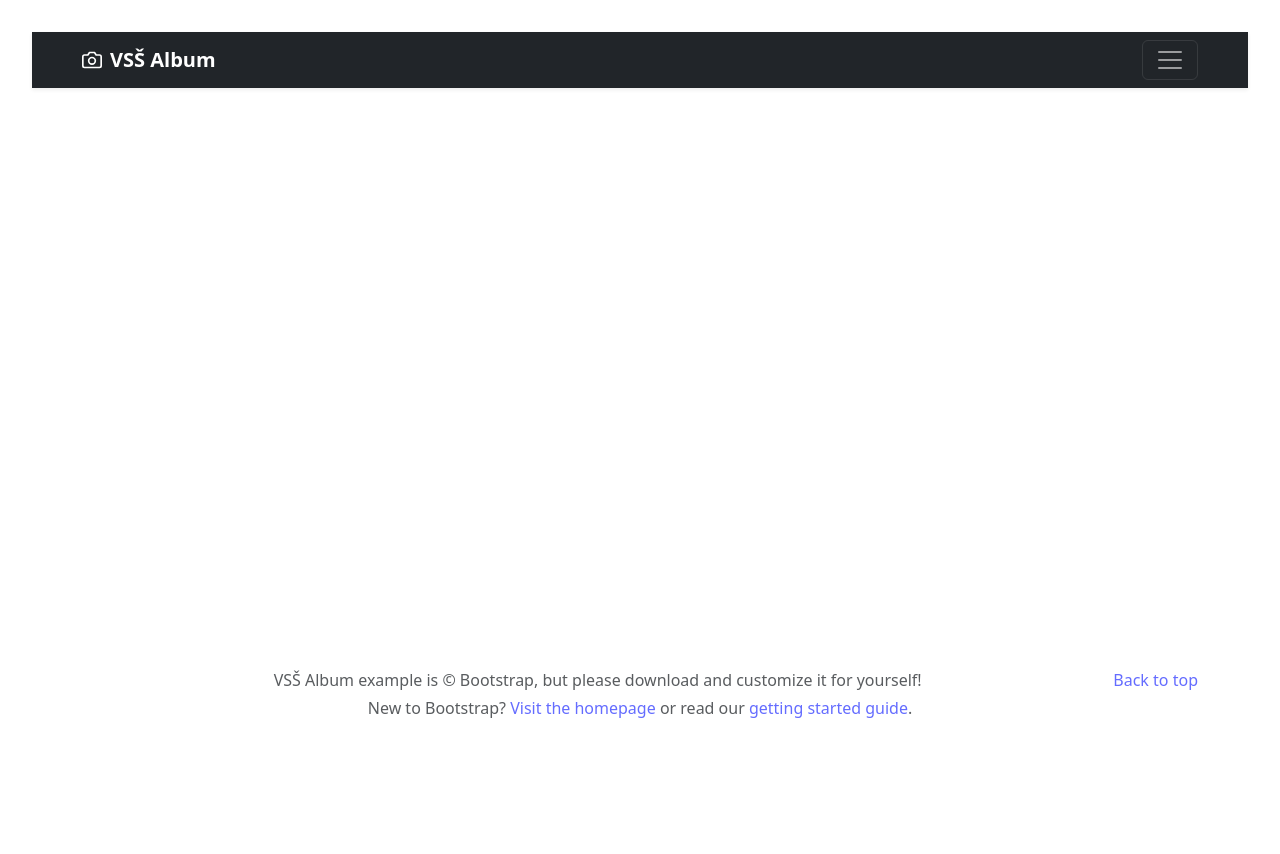
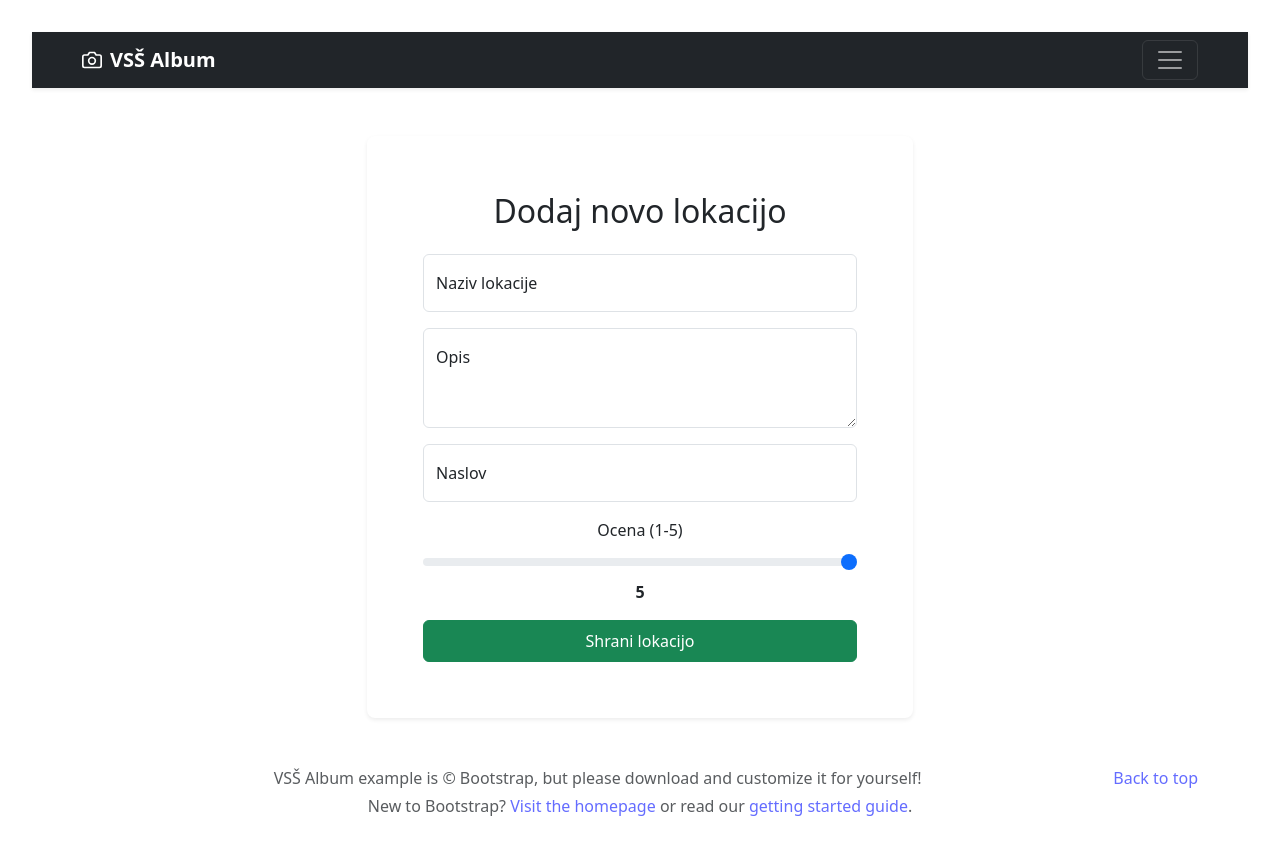
Before and after one commit to islammusicscv/bars-frontend, a React (Vite) app: page /add-location in a window 1280 px wide. Shown: the top 854 px of the page. Before the commit the page ends 800 px from the top, so only its background shows below. Built offline with nearby package versions, Linux system fonts and the light colour scheme; the HTML template or start-up script is replaced by a standard one.

Commit message:
Popravljen dizajn za eno lokacijo. In Dodana možnost dodajanje lokacije.

```diff
--- a/src/App.tsx
+++ b/src/App.tsx
@@ -6,6 +6,7 @@ import Location from "./pages/Location.tsx";
 import Login from "./pages/Login.tsx";
 import Register from "./pages/Register.tsx";
 import {AuthProvider} from "./context/AuthContext.tsx";
+import LocationAdd from "./pages/LocationAdd.tsx";
 
 function App() {
 
@@ -17,6 +18,7 @@ function App() {
                 <Routes>
                     <Route path="/" element={<Home/>} />
                     <Route path="/locations/:id" element={<Location/>} />
+                    <Route path="/add-location" element={<LocationAdd/>} />
                     <Route path="/login" element={<Login/>} />
                     <Route path="/register" element={<Register/>} />
                 </Routes>
--- a/src/components/Card.tsx
+++ b/src/components/Card.tsx
@@ -1,4 +1,5 @@
 import type {Location} from '../interfaces/Location.ts';
+import {Link} from "react-router-dom";
 
 interface Props {
     location: Location;
@@ -18,8 +19,9 @@ const Card = ({location}: Props) => {
                   <div className="card-body"><p className="card-text">{location.title}</p>
                       <div className="d-flex justify-content-between align-items-center">
                           <div className="btn-group">
-                              <button type="button" className="btn btn-sm btn-outline-secondary">View
-                              </button>
+                              <Link to={`/locations/${location.id}`} className="btn btn-sm btn-outline-secondary">
+                                  View
+                              </Link>
                               <button type="button" className="btn btn-sm btn-outline-secondary">Edit
                               </button>
                           </div>
--- a/src/components/CardComment.tsx
+++ b/src/components/CardComment.tsx
@@ -6,7 +6,6 @@ interface Props {
 const CardComment = ({content, createdAt}: Props) => {
   return (
       <>
-          <div> VSŠ je zakon</div>
           <div>
               {content}
           </div>
--- a/src/components/Header.tsx
+++ b/src/components/Header.tsx
@@ -47,7 +47,7 @@ const Header = () => {
                             <h4>Meni</h4>
                             <ul className="list-unstyled">
                                 <li><Link to='/' className="text-white text-decoration-none">Domov</Link></li>
-                                <li><Link to='/locations' className="text-white text-decoration-none">Lokacije</Link></li>
+                                <li><Link to='/add-location' className="text-white text-decoration-none">Dodaj lokacijo</Link></li>
                                 {!isAuthenticated ? (
                                     <>
                                         <li><Link to='/register' className="text-white text-decoration-none">Registracija</Link></li>
--- /dev/null
+++ b/src/interfaces/CreateLocation.ts
@@ -0,0 +1,6 @@
+export interface CreateLocationData {
+    title: string;
+    description: string;
+    rating: number;
+    address: string;
+}
--- a/src/pages/Location.tsx
+++ b/src/pages/Location.tsx
@@ -1,5 +1,5 @@
 import {useEffect, useState} from "react";
-import {useParams} from "react-router-dom";
+import {useNavigate, useParams} from "react-router-dom";
 import apiClient from "../services/axiosInstance.ts";
 import CardComment from "../components/CardComment.tsx";
 
@@ -8,6 +8,7 @@ const Location = () => {
     const [content, setContent] = useState<string>('');
     const [comments, setComments] = useState<Comment[]>([]);
     const {id} = useParams();
+    const navigate = useNavigate();
 
     const getComments = async () => {
         try {
@@ -64,47 +65,105 @@ const Location = () => {
     }
 
     return (
-        <div className="container mt-4">
-            <h1 className="display-4">
-                {location.title}
-            </h1>
-            <p className="lead">
-                {location.description}
-            </p>
-            <div className="text-muted mb-3">
-                Datum objave: {location.createdAt.toString()}
-            </div>
-            <div className="mb-3">
-                <strong>Ocena: </strong> {location.rating} / 5
-            </div>
-            <div className="mb-4">
-                <strong>Naslov: </strong> {location.address}
+        <div className="container mt-5 mb-5">
+            <div className="row">
+                <div className="col-lg-8">
+                    <div className="card shadow-sm mb-5 overflow-hidden border-0">
+                        <div className="bg-dark text-white d-flex align-items-center justify-content-center" style={{ height: '300px' }}>
+                            <svg className="bd-placeholder-img" width="100%" height="100%" xmlns="http://www.w3.org/2000/svg" aria-hidden="true" preserveAspectRatio="xMidYMid slice" focusable="false">
+                                <rect width="100%" height="100%" fill="#55595c"></rect>
+                                <text x="50%" y="50%" fill="#eceeef" dy=".3em" fontSize="2rem" textAnchor="middle">Slika lokacije</text>
+                            </svg>
                         </div>
 
-            <hr />
+                        <div className="card-body p-4">
+                            <div className="d-flex justify-content-between align-items-start mb-3">
+                                <h1 className="display-5 fw-bold text-dark mb-0">{location.title}</h1>
+                                <div className="badge bg-warning text-dark fs-5 shadow-sm">
+                                    ★ {location.rating}
+                                </div>
+                            </div>
 
-            <h3>Komentarji</h3>
-            <form onSubmit={handleSubmit} className="mb-4">
-                <div className="input-group">
-                    <input
-                        type='text'
-                        className="form-control"
-                        placeholder="Dodaj komentar..."
+                            <p className="lead text-secondary">{location.description}</p>
+
+                            <div className="d-flex align-items-center text-muted mt-4 pt-3 border-top">
+                                <small>
+                                    Objavljeno: {location.createdAt}
+                                </small>
+                            </div>
+                        </div>
+                    </div>
+
+
+                    <div className="mt-5">
+                        <div className="card mb-4 bg-light border-0 shadow-sm">
+                            <div className="card-body p-4">
+                                <h5 className="card-title mb-3">Povejte svoje mnenje</h5>
+                                <form onSubmit={handleSubmit}>
+                                    <div className="mb-3">
+                                        <textarea
+                                            className="form-control border-0 shadow-inner"
+                                            rows={3}
+                                            placeholder="Napišite komentar..."
                                             value={content}
                                             onChange={(e) => setContent(e.target.value)}
-                    />
-                    <button type='submit' className="btn btn-primary">Pošlji</button>
+                                            style={{ resize: 'none' }}
+                                        ></textarea>
+                                    </div>
+                                    <div className="d-flex justify-content-end">
+                                        <button type="submit" className="btn btn-primary px-4 fw-bold">Objavi komentar</button>
                                     </div>
                                 </form>
+                            </div>
+                        </div>
+
 
                         <div className="d-flex flex-column gap-3">
-                {comments.map((comment)=>(
+                            {comments.length > 0 ? (
+                                comments.map((comment) => (
                                     <CardComment
                                         key={comment.id}
                                         content={comment.content}
                                         createdAt={comment.createdAt}
                                     />
-                ))}
+                                ))
+                            ) : (
+                                <div className="alert alert-light text-center py-4 border-dashed text-muted">
+                                    Trenutno ni komentarjev. Bodite prvi, ki boste komentirali!
+                                </div>
+                            )}
+                        </div>
+                    </div>
+                </div>
+
+
+                <div className="col-lg-4">
+                    <div className="sticky-top" style={{ top: '2rem', zIndex: 1 }}>
+                        <div className="card shadow-sm border-0 mb-3">
+                            <div className="card-header bg-white fw-bold py-3">
+                                Informacije o lokaciji
+                            </div>
+                            <ul className="list-group list-group-flush">
+                                <li className="list-group-item py-3">
+                                    <div className="text-uppercase text-muted small fw-bold mb-1">Naslov</div>
+                                    <div className="fs-5">{location.address}</div>
+                                </li>
+                                <li className="list-group-item py-3">
+                                    <div className="text-uppercase text-muted small fw-bold mb-1">ID zapisa</div>
+                                    <div className="font-monospace">#{location.id}</div>
+                                </li>
+                            </ul>
+                            <div className="card-body">
+                                <button
+                                    className="btn btn-outline-secondary w-100"
+                                    onClick={() => navigate('/')}
+                                >
+                                    ← Nazaj na seznam
+                                </button>
+                            </div>
+                        </div>
+                    </div>
+                </div>
             </div>
         </div>
     )
--- /dev/null
+++ b/src/pages/LocationAdd.tsx
@@ -0,0 +1,108 @@
+import {useState} from "react";
+import {useNavigate} from "react-router-dom";
+import apiClient from "../services/axiosInstance.ts";
+import type {CreateLocationData} from "../interfaces/CreateLocation.ts";
+
+const LocationAdd = () => {
+    const navigate = useNavigate();
+
+    const [title, setTitle] = useState('');
+    const [description, setDescription] = useState('');
+    const [address, setAddress] = useState('');
+    const [rating, setRating] = useState(5);
+
+    const handleSubmit = async (e: React.FormEvent) => {
+        e.preventDefault();
+
+        const data: CreateLocationData = {
+            title,
+            description,
+            address,
+            rating: Number(rating)
+        };
+
+        try {
+            const res = await apiClient.post('/locations', data);
+            if (res.status === 200 || res.status === 201) {
+                alert("Lokacija uspešno dodana!");
+                navigate('/');
+            }
+        } catch (err) {
+            console.error(err);
+            alert("Napaka pri dodajanju lokacije.");
+        }
+    }
+
+    return (
+        <div className="container mt-5">
+            <div className="row justify-content-center">
+                <div className="col-12 col-md-8 col-lg-6">
+                    <div className="card shadow-sm border-0 rounded-3">
+                        <div className="card-body p-4">
+                            <h2 className="mb-4 text-center">Dodaj novo lokacijo</h2>
+                            <form onSubmit={handleSubmit}>
+                                <div className="form-floating mb-3">
+                                    <input
+                                        type="text"
+                                        className="form-control"
+                                        id="titleInput"
+                                        placeholder="Naziv"
+                                        required
+                                        value={title}
+                                        onChange={(e) => setTitle(e.target.value)}
+                                    />
+                                    <label htmlFor="titleInput">Naziv lokacije</label>
+                                </div>
+
+                                <div className="form-floating mb-3">
+                                    <textarea
+                                        className="form-control"
+                                        placeholder="Opis"
+                                        id="descInput"
+                                        style={{height: '100px'}}
+                                        required
+                                        value={description}
+                                        onChange={(e) => setDescription(e.target.value)}
+                                    ></textarea>
+                                    <label htmlFor="descInput">Opis</label>
+                                </div>
+
+                                <div className="form-floating mb-3">
+                                    <input
+                                        type="text"
+                                        className="form-control"
+                                        id="addressInput"
+                                        placeholder="Naslov"
+                                        required
+                                        value={address}
+                                        onChange={(e) => setAddress(e.target.value)}
+                                    />
+                                    <label htmlFor="addressInput">Naslov</label>
+                                </div>
+
+                                <div className="mb-3">
+                                    <label htmlFor="ratingInput" className="form-label">Ocena (1-5)</label>
+                                    <input
+                                        type="range"
+                                        className="form-range"
+                                        min="1"
+                                        max="5"
+                                        step="1"
+                                        id="ratingInput"
+                                        value={rating}
+                                        onChange={(e) => setRating(Number(e.target.value))}
+                                    />
+                                    <div className="text-center fw-bold">{rating}</div>
+                                </div>
+
+                                <button type="submit" className="btn btn-success w-100 py-2">Shrani lokacijo</button>
+                            </form>
+                        </div>
+                    </div>
+                </div>
+            </div>
+        </div>
+    );
+}
+
+export default LocationAdd;
```
Lines whose indentation alone changed are shown as unchanged.
